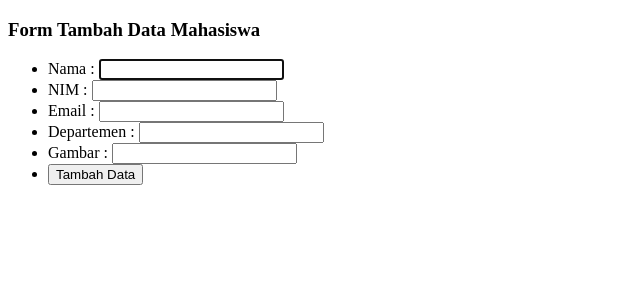
After one commit to Mirna-D/TugasPW_Mirnawati-Darwis_D121191075, a PHP site: page /tambah.php in a window 1280 px wide. The commit adds this page. Shown: the top 300 px of the page, without its empty margins (0-640 px from the left). Run offline with PHP 8.4, Linux system fonts and the light colour scheme.

Commit message:
Add Pertemuan 10 (Insert Data)

```diff
--- a/Kuliah/pertemuan10/functions.php
+++ b/Kuliah/pertemuan10/functions.php
@@ -23,3 +23,25 @@ function query($query)
 
   return $rows;
 }
+
+function tambah($data)
+{
+  $conn = koneksi();
+
+  $nama = htmlspecialchars($data['Nama']);
+  $nim = htmlspecialchars($data['NIM']);
+  $email = htmlspecialchars($data['Email']);
+  $departemen = htmlspecialchars($data['Departemen']);
+  $gambar = htmlspecialchars($data['Gambar']);
+
+  $query = "INSERT INTO
+              mahasiswa
+            VALUES
+              (null, '$nama', '$nim', '$email', '$departemen', '$gambar');
+          ";
+
+  mysqli_query($conn, $query);
+  echo mysqli_error($conn);
+
+  return mysqli_affected_rows($conn);
+}
--- a/Kuliah/pertemuan10/latihan3.php
+++ b/Kuliah/pertemuan10/latihan3.php
@@ -18,6 +18,9 @@ $mahasiswa = query("SELECT * FROM mahasiswa");
 
 <body>
   <h3>Daftar Mahasiswa</h3>
+
+  <a href="tambah.php">Tambah Data Mahasiswa</a>
+  <br><br>
 
   <table border="1" cellpadding="10" cellpading="0">
     <tr>
--- /dev/null
+++ b/Kuliah/pertemuan10/tambah.php
@@ -0,0 +1,68 @@
+<?php
+require 'functions.php';
+
+// cek apakah tombol tambah telah di tekan
+if (isset($_POST['tambah'])) {
+  if (tambah($_POST) > 0) {
+    echo "<script>
+            alert('Data Berhasil Ditambahkan !');
+            document.location.href = 'latihan3.php';
+          </script>";
+  } else {
+    echo "Data Gagal Ditambahkan !!";
+  }
+}
+?>
+
+<!DOCTYPE html>
+<html lang="en">
+
+<head>
+  <meta charset="UTF-8">
+  <meta http-equiv="X-UA-Compatible" content="IE=edge">
+  <meta name="viewport" content="width=device-width, initial-scale=1.0">
+  <title>Tambah Data Mahasiswa</title>
+</head>
+
+<body>
+  <h3>Form Tambah Data Mahasiswa</h3>
+  <form action="" method="POST">
+    <ul>
+      <li>
+        <label>
+          Nama :
+          <input type="text" name="Nama" autofocus required>
+        </label>
+      </li>
+      <li>
+        <label>
+          NIM :
+          <input type="text" name="NIM" required>
+        </label>
+      </li>
+      <li>
+        <label>
+          Email :
+          <input type="text" name="Email" required>
+        </label>
+      </li>
+      <li>
+        <label>
+          Departemen :
+          <input type="text" name="Departemen" required>
+        </label>
+      </li>
+      <li>
+        <label>
+          Gambar :
+          <input type="text" name="Gambar" required>
+        </label>
+      </li>
+      <li>
+        <button type="submit" name="tambah">Tambah Data</button>
+      </li>
+    </ul>
+  </form>
+</body>
+
+</html>
```
